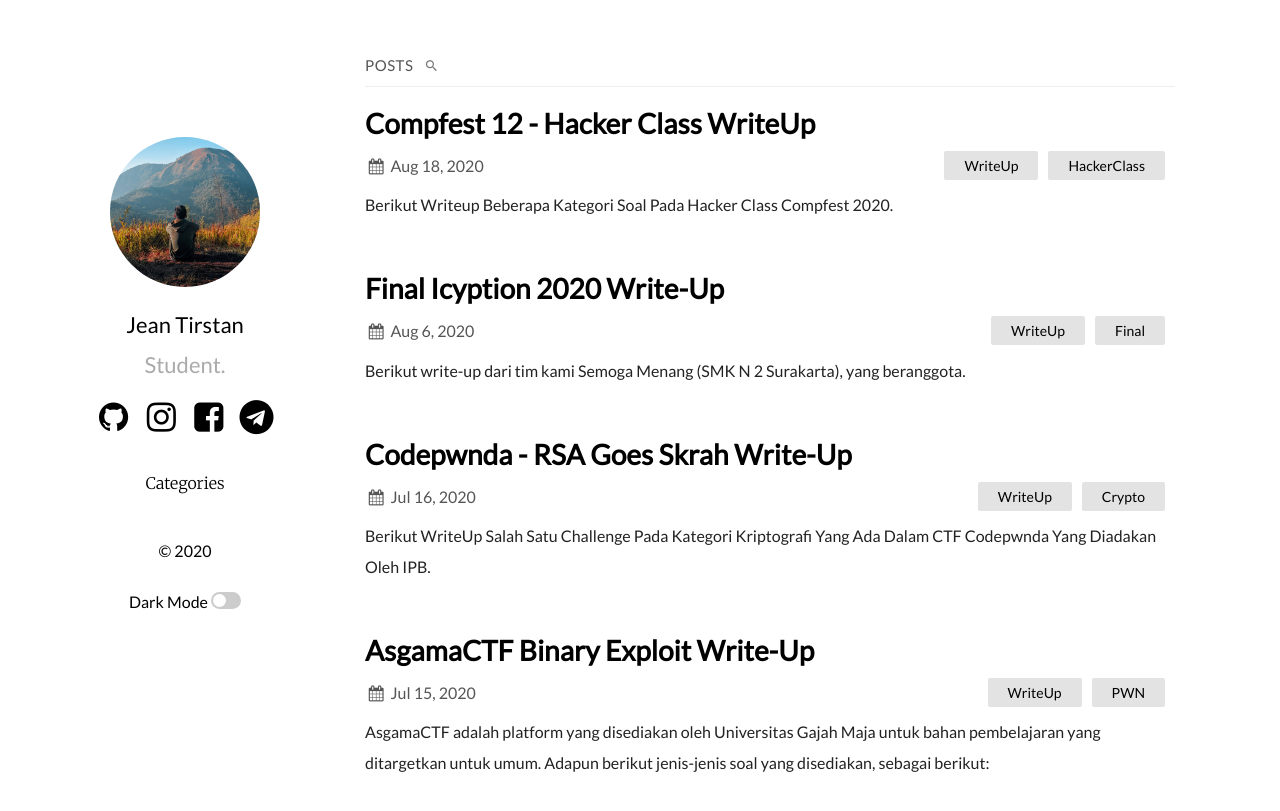
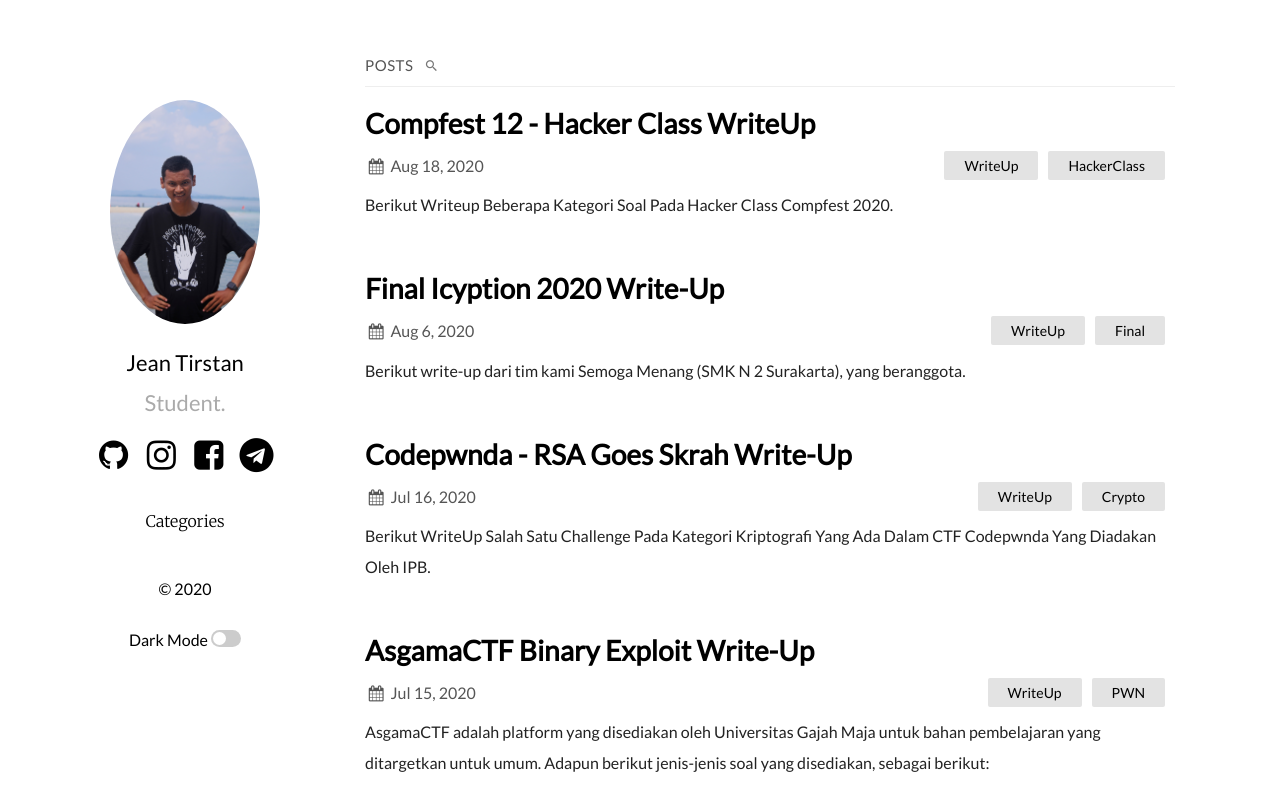
Before and after one commit to jeantirstan/jeantirstan.github.io, a Jekyll site: the page built from index.md, in a window 1280 px wide. Shown: the top 811 px of the page. Built offline with Jekyll 4.4.1, drawn with Linux system fonts in a browser that asks for light colours.

Commit message:
Update _config.yml

```diff
--- a/_config.yml
+++ b/_config.yml
@@ -4,7 +4,7 @@ email: jeant2212@gmail.com
 description: > # this means to ignore newlines until "show_exerpts:"
   Personal blog of Jean Tirstan.
 show_excerpts: true # set to true to show excerpts on the homepage
-profile_image: "assets/portfolio.png"
+profile_image: "assets/1.jpg"
 # Minima date format
 # refer to http://shopify.github.io/liquid/filters/date/ if you want to customize this
 sass:
```
